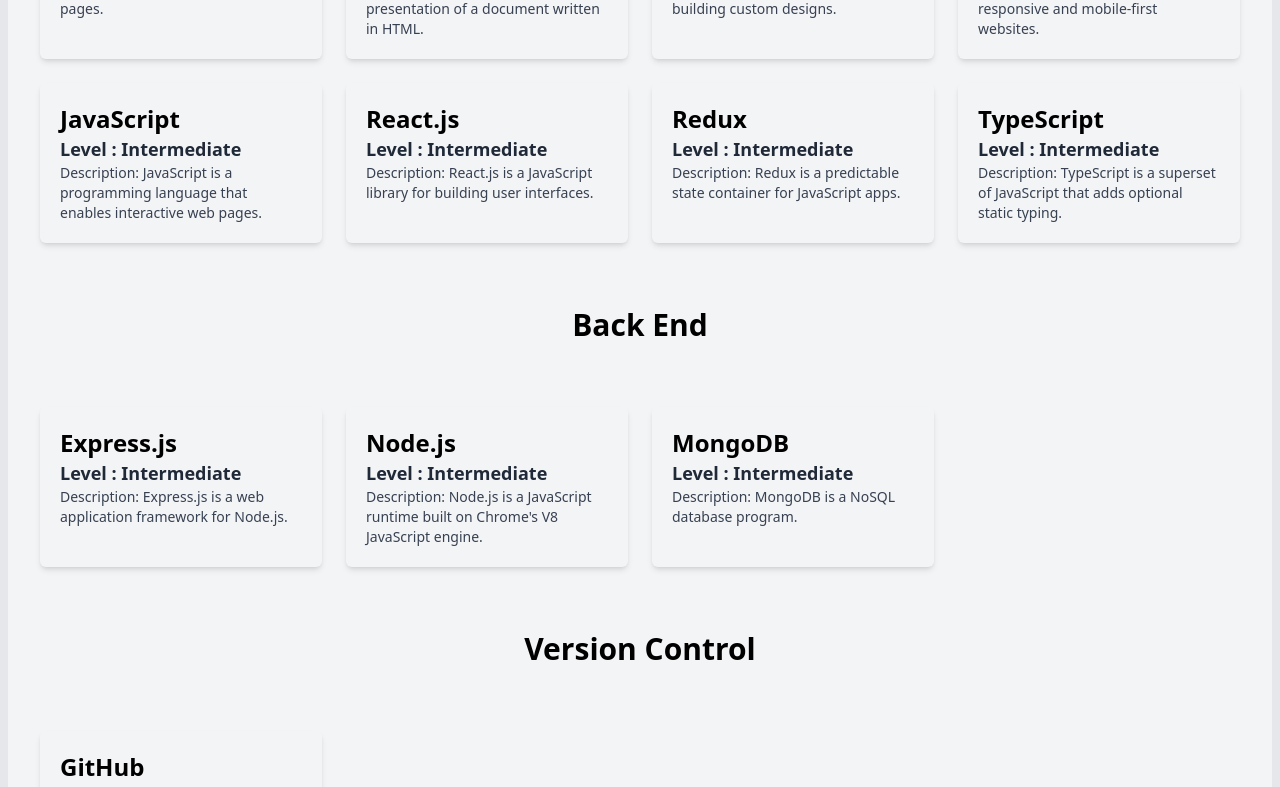
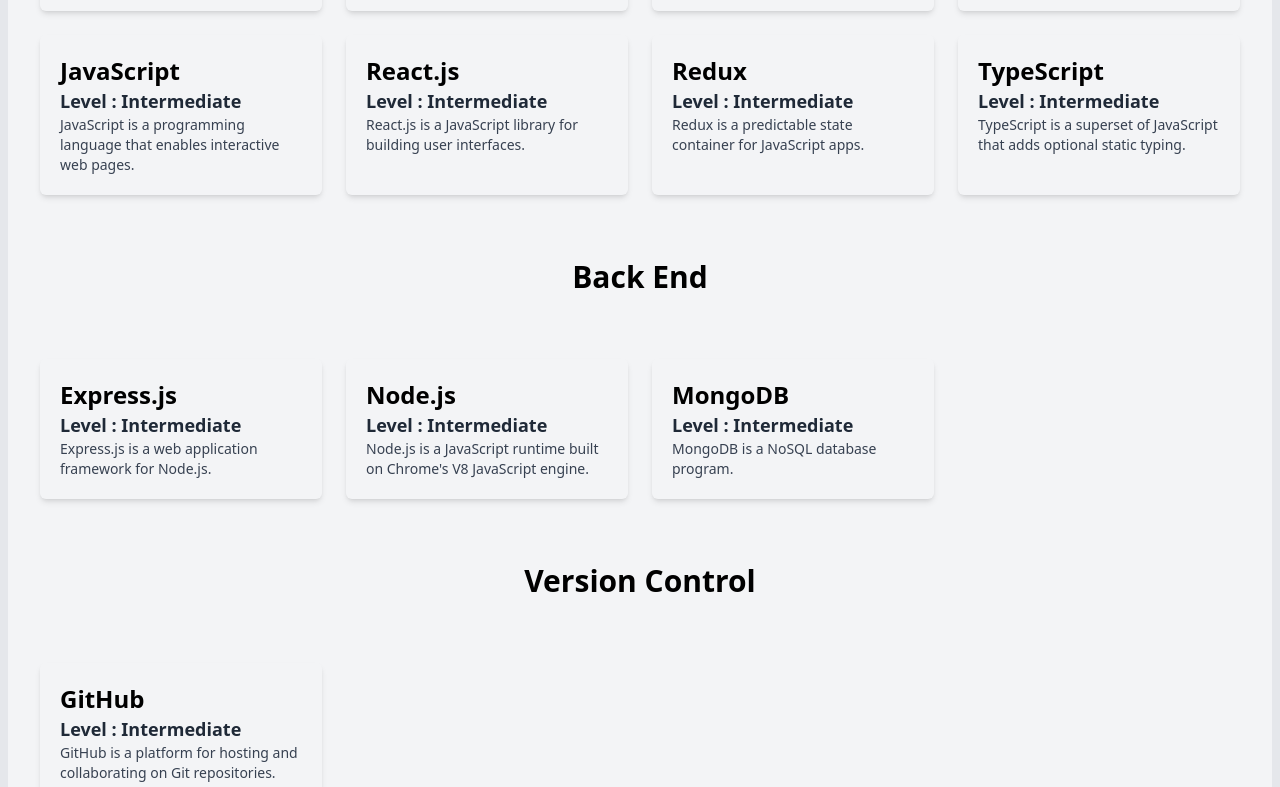
Before and after one commit to Shahriar090/My-Personal-Portfolio, a React (Vite) app: page / in a window 1280 px wide. Shown: the part 2873-3660 px from the top of the page. Built offline with nearby package versions, Linux system fonts and the light colour scheme.

Commit message:
Fixing issues

```diff
--- a/src/Components/AboutMe/AboutMe.jsx
+++ b/src/Components/AboutMe/AboutMe.jsx
@@ -1,7 +1,5 @@
 import React from "react";
 import SectionTitle from "../../Shared/SectionTitle/SectionTitle";
-
-import bannerImg from "../../../src/assets/Services/man-thinking-1.avif";
 import { Link } from "react-router-dom";
 import Container from "../Container/Container";
 import Skills from "./Skills";
@@ -18,8 +16,8 @@
         </section>
         {/* main content */}
         <section>
-          <div className="about-me">
-            <p className="text-lg lg:text-xl italic text-center max-w-[60ch]  text-black font-sans pb-10 mx-auto">
+          <div className="about-me mb-12">
+            <p className="text-lg lg:text-xl italic text-center sm:max-w-[60ch]  text-black font-sans pb-10 mx-auto">
               I'm a dedicated Front-End Web Developer committed to crafting
               error-free websites. My focus is on achieving 100% client
               satisfaction. I find joy in working with JavaScript and React Js,
@@ -45,27 +43,10 @@
               </Link>
             </div>
           </div>
-
-          <section>
-            <div className="skills my-10 sm:my-24"></div>
-          </section>
-          <Skills />
-          {/* my skills */}
-          {/* <div className="skills mt-6 sm:mt-20">
-            <h1 className="text-2xl md:text-3xl lg:text-4xl font-bold text-black font-sans text-center my-5 sm:my-12">
-              My Skills
-            </h1>
-
-            <div className="grid grid-cols-1 sm:grid-cols-2  gap-5 mt-3">
-              <Progress skill="HTML" percentage={90}></Progress>
-              <Progress skill="CSS" percentage={85}></Progress>
-              <Progress skill="TAILWIND CSS" percentage={85}></Progress>
-              <Progress skill="BOOTSTRAP" percentage={80}></Progress>
-              <Progress skill="JAVASCRIPT" percentage={80}></Progress>
-              <Progress skill="TYPESCRIPT" percentage={80}></Progress>
-              <Progress skill="REACT JS." percentage={85}></Progress>
-            </div>
-          </div> */}
+          {/* skills */}
+          <div className="skills ">
+            <Skills />
+          </div>
         </section>
       </Container>
     </section>
--- a/src/Components/AboutMe/Skills.jsx
+++ b/src/Components/AboutMe/Skills.jsx
@@ -45,7 +45,7 @@
                   Level : {skill.experience}
                 </p>
                 <p className="text-sm text-gray-700 max-w-[30ch]">
-                  Description: {skill.description}
+                  {skill.description}
                 </p>
                 {/* <img src={skill.image} alt={skill.title} /> */}
               </div>
@@ -70,7 +70,7 @@
                   Level : {skill.experience}
                 </p>
                 <p className="text-sm text-gray-700 max-w-[30ch]">
-                  Description: {skill.description}
+                  {skill.description}
                 </p>
                 {/* <img src={skill.image} alt={skill.title} /> */}
               </div>
@@ -95,7 +95,7 @@
                   Level : {skill.experience}
                 </p>
                 <p className="text-sm text-gray-700 max-w-[30ch]">
-                  Description: {skill.description}
+                  {skill.description}
                 </p>
                 {/* <img src={skill.image} alt={skill.title} /> */}
               </div>
```
Also changed, not shown: src/Components/AboutMe/Progress/Progress.jsx (deleted, +0 -30 lines).
